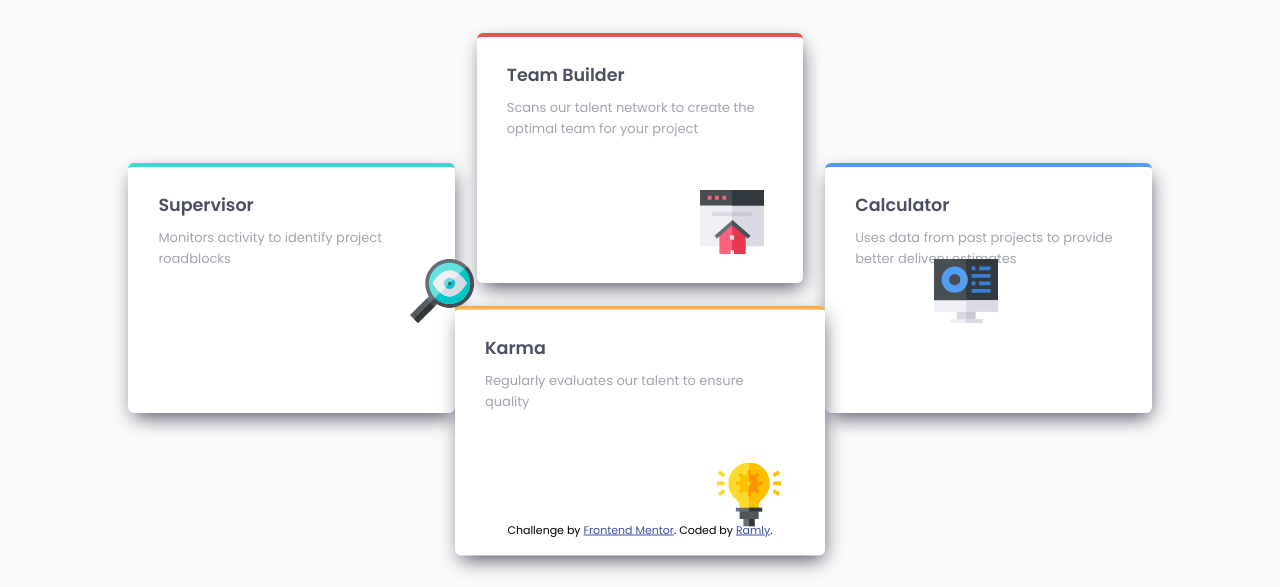
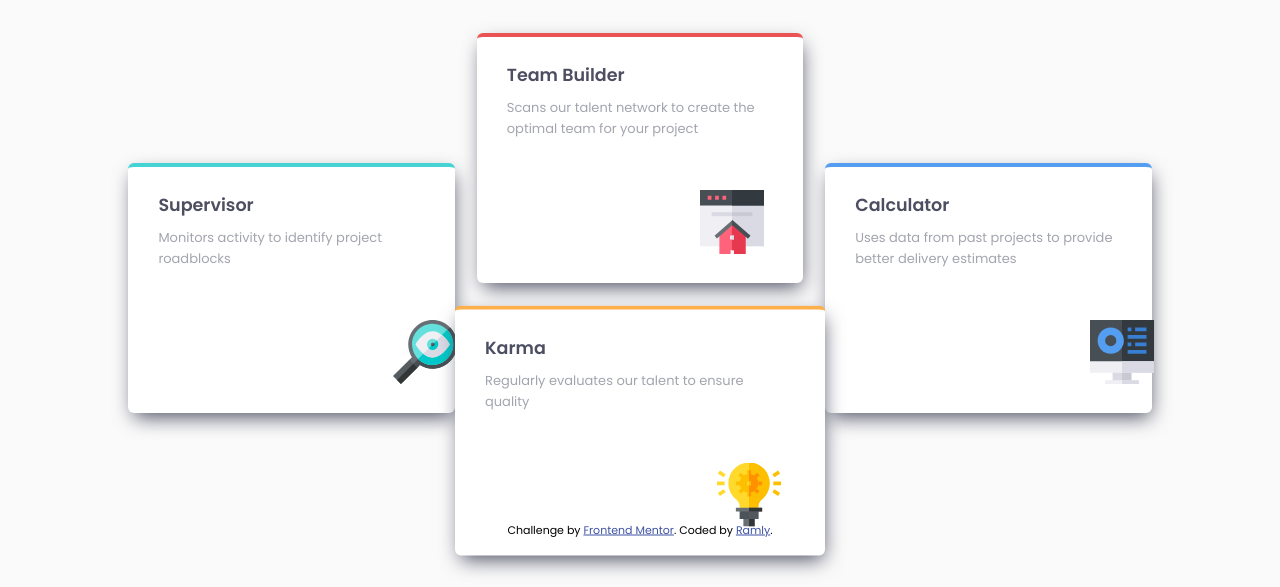
Before and after one commit to Ramly23/4-columns, a plain HTML site: page index.html in a window 1280 px wide. Shown: the part 213-800 px from the top of the page. Drawn offline with Linux system fonts and the light colour scheme.

Commit message:
Add files via upload

```diff
--- a/style.css
+++ b/style.css
@@ -113,9 +113,9 @@ body {
 }
 
 .magnificent-glass {
-    position: absolute;
-    right: 63%;
-    top: 59%;
+    position: relative;
+    left: 235px;
+    top: 50px;
 }
 
 .light-bulb {
@@ -131,9 +131,9 @@ body {
 }
 
 .computer {
-    position: absolute;
-    right: 22%;
-    top: 59%;
+    position: relative;
+    left: 235px;
+    top: 50px;
 }
 
 .attribution {
```
